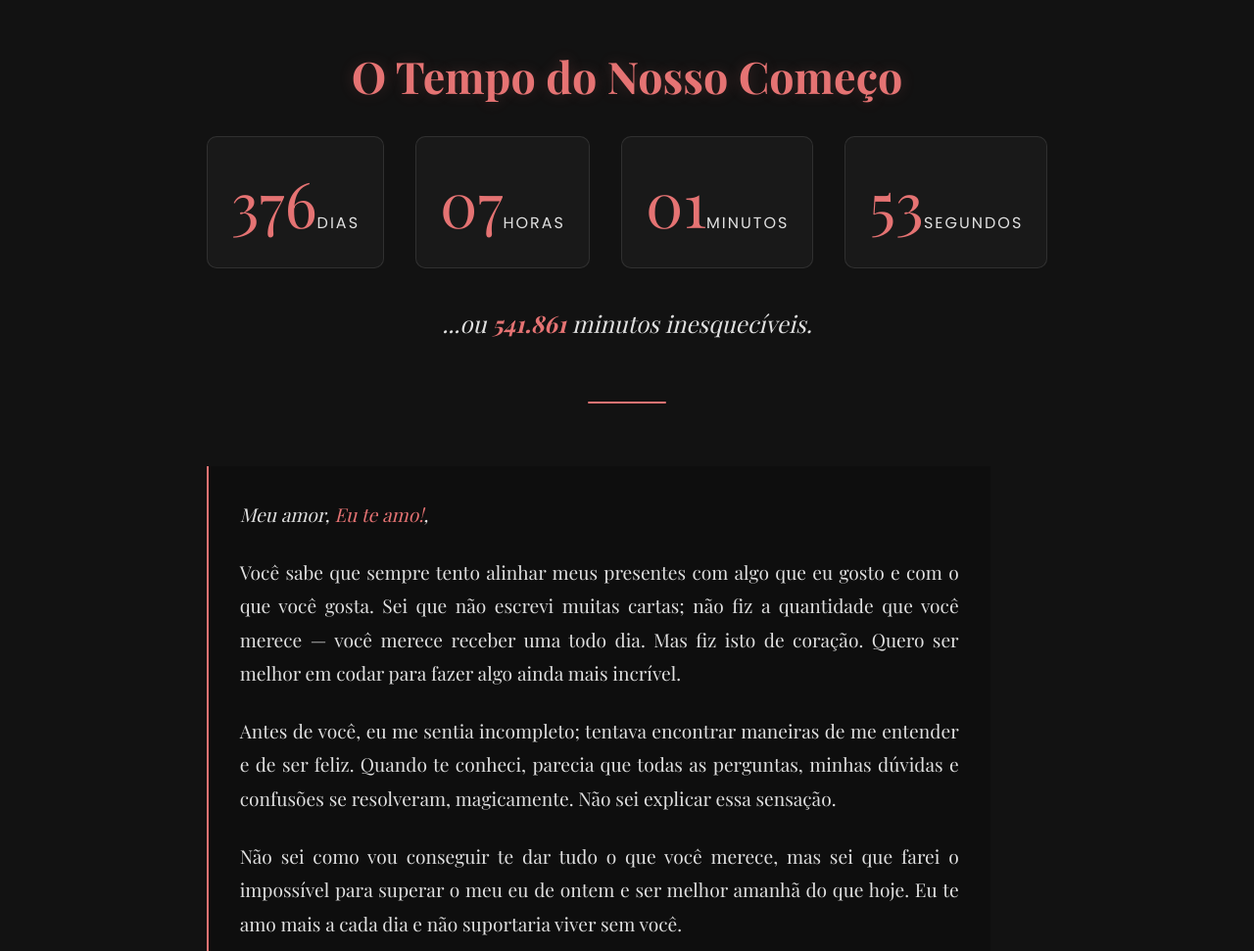
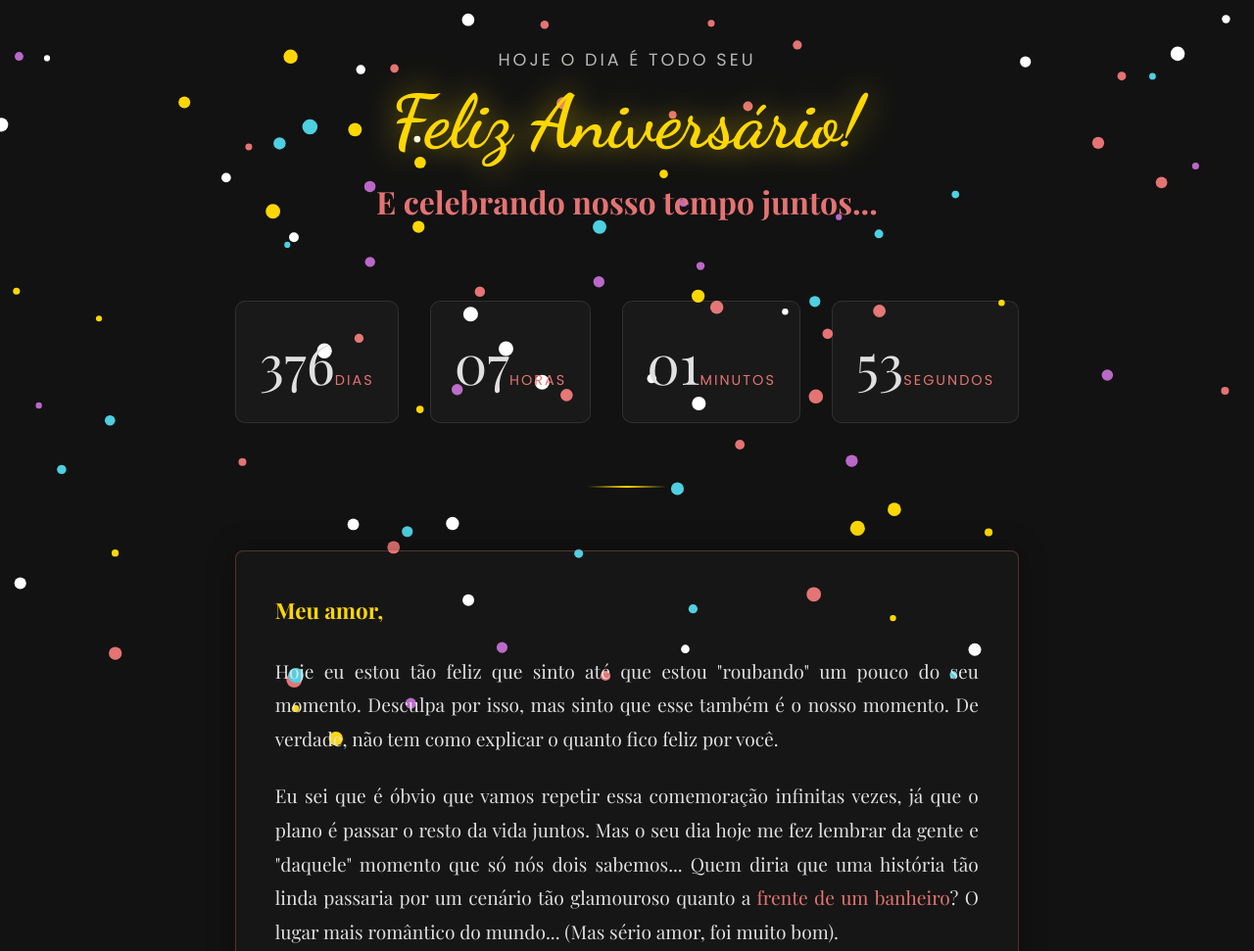
Before and after one commit to Gabrielsena-eng/Carta-Para-Namorada, a plain HTML site: page index.html in a window 1280 px wide. Shown: the top 971 px of the page at 98% size. Drawn offline with nearby package versions, Linux system fonts and the light colour scheme; a web font is replaced by a local one.

Commit message:
Aniversario

```diff
--- a/index.html
+++ b/index.html
@@ -3,18 +3,18 @@
 <head>
     <meta charset="UTF-8">
     <meta name="viewport" content="width=device-width, initial-scale=1.0">
-    <title>Nossa História em Contagem</title>
+    <title>Feliz Aniversário, Meu Amor!</title>
 
-    <!-- Importando fontes elegantes -->
     <link rel="preconnect" href="https://fonts.googleapis.com">
     <link rel="preconnect" href="https://fonts.gstatic.com" crossorigin>
-    <link href="https://fonts.googleapis.com/css2?family=Playfair+Display:ital,wght@0,400;0,700&family=Poppins:wght@300;400&family=Dancing+Script:wght@700&display=swap" rel="stylesheet">
+    <link href="https://fonts.googleapis.com/css2?family=Playfair+Display:ital,wght@0,400;0,700;1,400&family=Poppins:wght@300;400;600&family=Dancing+Script:wght@700&display=swap" rel="stylesheet">
 
     <style>
         /* --- Configurações Globais --- */
         :root {
             --background-color: #121212;
-            --primary-red: #E57373; /* Unificando o vermelho romântico */
+            --primary-red: #E57373;
+            --gold-accent: #FFD700; /* Novo: Dourado para aniversário */
             --text-color: #E0E0E0;
             --polaroid-bg: #FDFDFD;
             --shadow-color-strong: rgba(0, 0, 0, 0.5);
@@ -46,6 +46,7 @@
             padding: 3rem 1rem;
             animation: fadeIn 1.5s ease-in-out;
             overflow-x: hidden;
+            position: relative;
         }
 
         @keyframes fadeIn {
@@ -53,31 +54,64 @@
             to { opacity: 1; }
         }
 
-        /* --- Títulos e Estrutura de Seção --- */
+        /* --- Títulos e Cabeçalho de Aniversário --- */
+        header {
+            margin-bottom: 3rem;
+            position: relative;
+            z-index: 2;
+        }
+
+        .sub-header {
+            font-family: var(--font-body);
+            font-size: 1.1rem;
+            letter-spacing: 3px;
+            text-transform: uppercase;
+            color: var(--text-color);
+            margin-bottom: 0.5rem;
+            opacity: 0.8;
+        }
+
+        .birthday-title {
+            font-family: var(--font-script);
+            font-size: 4.5rem; /* Fonte maior para destaque */
+            color: var(--gold-accent); /* Dourado */
+            text-shadow: 0 0 20px rgba(255, 215, 0, 0.3);
+            margin-bottom: 1rem;
+            animation: pulse 2s infinite ease-in-out;
+            line-height: 1.2;
+        }
+
+        @keyframes pulse {
+            0% { transform: scale(1); text-shadow: 0 0 20px rgba(255, 215, 0, 0.3); }
+            50% { transform: scale(1.05); text-shadow: 0 0 30px rgba(255, 215, 0, 0.6); }
+            100% { transform: scale(1); text-shadow: 0 0 20px rgba(255, 215, 0, 0.3); }
+        }
+
         .main-title {
             font-family: var(--font-display);
-            font-size: 2.8rem;
+            font-size: 2rem;
             font-weight: 700;
             color: var(--primary-red);
             margin-bottom: 2rem;
-            text-shadow: 0 0 15px var(--shadow-color-soft);
         }
 
         .section-divider {
             width: 80px;
             height: 2px;
-            background-color: var(--primary-red);
+            background: linear-gradient(90deg, transparent, var(--gold-accent), transparent);
             margin: 4rem auto;
             border-radius: 2px;
         }
 
-        /* --- Contador Principal (NOVO ESTILO) --- */
+        /* --- Contador --- */
         #timer-container {
             display: flex;
             justify-content: center;
             flex-wrap: wrap;
             gap: 2rem;
             margin-bottom: 2.5rem;
+            position: relative;
+            z-index: 2;
         }
 
         #timer-container .time-unit {
@@ -91,36 +125,33 @@
         #timer-container .time-unit:hover {
             transform: translateY(-5px);
             box-shadow: 0 5px 20px rgba(0,0,0,0.3);
+            border-color: var(--primary-red);
         }
         #timer-container .number {
-            font-size: 4rem;
+            font-size: 3.5rem;
             font-family: var(--font-display);
-            color: var(--primary-red);
+            color: var(--text-color);
         }
         #timer-container .label {
-            font-size: 1rem;
+            font-size: 0.9rem;
             text-transform: uppercase;
             letter-spacing: 2px;
             margin-top: 0.75rem;
-        }
-        #total-minutes-container {
-            font-size: 1.5rem;
-            font-family: var(--font-display);
-            font-style: italic;
-        }
-        #total-minutes-container .number {
             color: var(--primary-red);
-            font-weight: 700;
         }
 
         /* --- Seção da Carta --- */
         .letter-container {
             max-width: 800px;
             width: 100%;
-            padding: 2rem;
-            background-color: rgba(0,0,0,0.2);
-            border-left: 2px solid var(--primary-red);
+            padding: 2.5rem;
+            background-color: rgba(255,255,255,0.02);
+            border: 1px solid rgba(229, 115, 115, 0.3);
+            border-radius: 8px;
             margin-top: 2rem;
+            position: relative;
+            z-index: 2;
+            box-shadow: 0 0 30px rgba(0,0,0,0.3);
         }
 
         .letter-container p {
@@ -131,7 +162,13 @@
             margin-bottom: 1.5rem;
         }
 
-        .letter-container .intro, .letter-container .conclusion { font-style: italic; }
+        .letter-container .intro {
+            font-size: 1.4rem;
+            color: var(--gold-accent);
+            font-weight: bold;
+            text-align: left;
+        }
+
         .letter-container .signature {
             font-family: var(--font-script);
             font-size: 2.5rem;
@@ -139,42 +176,45 @@
             text-align: right;
             margin-top: 2rem;
         }
-        .placeholder { color: var(--primary-red); font-style: italic; }
 
-        /* --- Galeria de Fotos em Arco --- */
+        .highlight { color: var(--primary-red); }
+
+        /* --- Galeria de Fotos --- */
         .gallery-container {
             position: relative;
             display: flex;
             justify-content: center;
             align-items: center;
             width: 100%;
-            height: 400px; /* Aumentei a altura para acomodar fotos maiores */
+            height: 400px;
             margin-top: 2rem;
+            z-index: 2;
         }
 
         .polaroid {
             position: absolute;
             background-color: var(--polaroid-bg);
-            padding: 15px 15px 45px 15px;
-            border-radius: 4px;
-            box-shadow: 0 8px 16px var(--shadow-color-strong);
-            transition: transform 0.3s ease, box-shadow 0.3s ease;
-            width: 240px; /* Aumentei a largura da polaroid */
+            padding: 15px 15px 50px 15px;
+            border-radius: 2px;
+            box-shadow: 0 10px 25px var(--shadow-color-strong);
+            transition: all 0.4s ease;
+            width: 240px;
+            cursor: pointer;
         }
 
         .polaroid:hover {
-            transform: scale(1.1) rotate(0deg) !important;
-            box-shadow: 0 12px 24px var(--shadow-color-strong);
-            z-index: 10;
+            transform: scale(1.15) rotate(0deg) !important;
+            z-index: 20;
+            box-shadow: 0 15px 35px rgba(0,0,0,0.6);
         }
 
         .polaroid img {
             width: 100%;
             height: auto;
             display: block;
-            aspect-ratio: 1 / 1; /* Força o formato quadrado da foto */
-            object-fit: cover; /* Garante que a imagem preencha o espaço sem distorcer */
-            border: 1px solid #eee; /* Adiciona uma borda sutil na foto */
+            aspect-ratio: 1 / 1;
+            object-fit: cover;
+            border: 1px solid #eee;
         }
 
         .polaroid.p1 { transform: translateX(-240px) translateY(120px) rotate(-15deg); }
@@ -182,117 +222,165 @@
         .polaroid.p3 { transform: translateX(80px) translateY(20px) rotate(5deg); }
         .polaroid.p4 { transform: translateX(240px) translateY(120px) rotate(15deg); }
 
+        /* --- Confete (Canvas) --- */
+        #confetti-canvas {
+            position: fixed;
+            top: 0;
+            left: 0;
+            width: 100%;
+            height: 100%;
+            pointer-events: none;
+            z-index: 1;
+        }
+
         /* --- Responsividade --- */
         @media (max-width: 768px) {
-            .main-title { font-size: 2.2rem; }
+            .birthday-title { font-size: 3rem; }
+            .main-title { font-size: 1.5rem; }
 
-            #timer-container { gap: 1rem; }
-            #timer-container .time-unit { min-width: 90px; padding: 1rem; }
-            #timer-container .number { font-size: 2.5rem; }
-            #timer-container .label { font-size: 0.8rem; }
-            #total-minutes-container { font-size: 1.2rem; }
-
-            .letter-container { padding: 1.5rem; }
-            .letter-container p { font-size: 1.1rem; }
+            #timer-container { gap: 0.8rem; }
+            #timer-container .time-unit { min-width: 80px; padding: 1rem; }
+            #timer-container .number { font-size: 2rem; }
+            #timer-container .label { font-size: 0.7rem; }
 
             .gallery-container {
                 display: grid;
                 grid-template-columns: 1fr 1fr;
-                gap: 1.5rem;
+                gap: 1rem;
+                height: auto;
                 position: static;
-                height: auto;
-                margin-top: 4rem;
-                padding: 0 1rem;
+                margin-top: 3rem;
             }
-            .polaroid { position: static; width: 100%; }
-            .polaroid.p1 { transform: rotate(-8deg); }
-            .polaroid.p2 { transform: rotate(5deg); }
-            .polaroid.p3 { transform: rotate(-6deg); }
-            .polaroid.p4 { transform: rotate(8deg); }
+            .polaroid { position: static; width: 100%; transform: none !important; }
         }
-
-        @media (max-width: 480px) {
-            .gallery-container { grid-template-columns: 1fr; gap: 2rem; }
-        }
-
     </style>
 </head>
 <body>
 
+    <canvas id="confetti-canvas"></canvas>
+
     <header>
-        <h1 class="main-title">O Tempo do Nosso Começo</h1>
+        <div class="sub-header">Hoje o dia é todo seu</div>
+        <h1 class="birthday-title">Feliz Aniversário!</h1>
+        <p class="main-title">E celebrando nosso tempo juntos...</p>
     </header>
 
     <main>
-        <!-- Contador Principal (Estilo Novo) -->
         <section id="timer-container">
             <div class="time-unit"><span id="days" class="number">0</span><span class="label">Dias</span></div>
             <div class="time-unit"><span id="hours" class="number">00</span><span class="label">Horas</span></div>
             <div class="time-unit"><span id="minutes" class="number">00</span><span class="label">Minutos</span></div>
             <div class="time-unit"><span id="seconds" class="number">00</span><span class="label">Segundos</span></div>
         </section>
-        <div id="total-minutes-container">...ou <span id="total-minutes" class="number">0</span> minutos inesquecíveis.</div>
 
         <div class="section-divider"></div>
 
-        <!-- Carta -->
         <section class="letter-container">
-            <p class="intro">Meu amor, <span class="placeholder">Eu te amo!</span>,</p>
-            <p>Você sabe que sempre tento alinhar meus presentes com algo que eu gosto e com o que você gosta. Sei que não escrevi muitas cartas; não fiz a quantidade que você merece — você merece receber uma todo dia. Mas fiz isto de coração. Quero ser melhor em codar para fazer algo ainda mais incrível.</p>
-            <p>Antes de você, eu me sentia incompleto; tentava encontrar maneiras de me entender e de ser feliz. Quando te conheci, parecia que todas as perguntas, minhas dúvidas e confusões se resolveram, magicamente. Não sei explicar essa sensação.</p>
-            <p>Não sei como vou conseguir te dar tudo o que você merece, mas sei que farei o impossível para superar o meu eu de ontem e ser melhor amanhã do que hoje. Eu te amo mais a cada dia e não suportaria viver sem você.</p>
-            <p class="conclusion">Com todo o meu amor,</p>
-            <p class="signature"><span class="placeholder">Eu mesmo</span></p>
+            <p class="intro">Meu amor,</p>
+
+            <p>Hoje eu estou tão feliz que sinto até que estou "roubando" um pouco do seu momento. Desculpa por isso, mas sinto que esse também é o nosso momento. De verdade, não tem como explicar o quanto fico feliz por você.</p>
+
+            <p>Eu sei que é óbvio que vamos repetir essa comemoração infinitas vezes, já que o plano é passar o resto da vida juntos. Mas o seu dia hoje me fez lembrar da gente e "daquele" momento que só nós dois sabemos... Quem diria que uma história tão linda passaria por um cenário tão glamouroso quanto a <span class="highlight">frente de um banheiro</span>? O lugar mais romântico do mundo... (Mas sério amor, foi muito bom).</p>
+
+            <p>Hoje é o seu dia, só seu, e eu fico honrado em participar. Às vezes você não percebe a mulher maravilhosa que é, e nem o quão sortudos nós somos (eu e sua família) de ter você. E aproveita, viu? Porque prometo que esse será o seu aniversário mais "simples". Pode anotar: os próximos serão comemorados em uma ilha reservada.</p>
+
+            <p>Eu te amo, minha bebezinha. Que esse dia seja inesquecível.</p>
+
+            <p class="signature">Feliz aniversário! <br>Antonio</p>
         </section>
 
         <div class="section-divider"></div>
 
-        <!-- Galeria de Fotos -->
-        <h2 class="main-title" style="font-size: 2.2rem; margin-top: 0;">Nossas Memórias</h2>
+        <h2 class="main-title">Nossos Momentos</h2>
         <section class="gallery-container">
-            <div class="polaroid p1"><img src="Imagem do WhatsApp de 2025-09-21 à(s) 12.53.39_8b2b8451.jpg" alt="Nossa primeira foto"></div>
-            <div class="polaroid p2"><img src="Imagem do WhatsApp de 2025-09-21 à(s) 12.53.39_a02944fc.jpg" alt="Nossa viagem"></div>
-            <div class="polaroid p3"><img src="Imagem do WhatsApp de 2025-09-21 à(s) 12.53.39_e22eb6fa.jpg" alt="Um momento especial"></div>
-            <div class="polaroid p4"><img src="Imagem do WhatsApp de 2025-09-21 à(s) 12.53.39_f1054717.jpg" alt="Nós hoje"></div>
+            <div class="polaroid p1"><img src="Imagem do WhatsApp de 2025-09-21 à(s) 12.53.39_8b2b8451.jpg" alt="Foto 1"></div>
+            <div class="polaroid p2"><img src="foto praia.jpg" alt="Foto 2"></div>
+            <div class="polaroid p3"><img src="nos dois.jpg" alt="Foto 3"></div>
+            <div class="polaroid p4"><img src="foto natal.jpg" alt="Foto 4"></div>
         </section>
     </main>
 
     <script>
-        // --- CONFIGURAÇÃO DA DATA ---
-        // Altere para a data e hora exatas do primeiro encontro.
-        // Formato: Ano, Mês (0-11), Dia, Hora, Minuto, Segundo
-        const startDate = new Date(2024, 10, 23, 20, 0, 0); // Mês 10 = Novembro
-
         // --- LÓGICA DO CONTADOR ---
-        const daysElem = document.getElementById('days');
-        const hoursElem = document.getElementById('hours');
-        const minutesElem = document.getElementById('minutes');
-        const secondsElem = document.getElementById('seconds');
-        const totalMinutesElem = document.getElementById('total-minutes');
+        // Altere para a data de início do namoro
+        const startDate = new Date(2024, 10, 23, 20, 0, 0);
 
         function updateTimer() {
             const now = new Date();
             const diffInSeconds = Math.floor((now - startDate) / 1000);
 
-            if (diffInSeconds >= 0) { // Garante que o contador só rode após a data de início
+            if (diffInSeconds >= 0) {
                 const days = Math.floor(diffInSeconds / 86400);
                 const hours = Math.floor((diffInSeconds % 86400) / 3600);
                 const minutes = Math.floor((diffInSeconds % 3600) / 60);
                 const seconds = diffInSeconds % 60;
-                const totalMinutes = Math.floor(diffInSeconds / 60);
 
-                daysElem.textContent = days;
-                hoursElem.textContent = String(hours).padStart(2, '0');
-                minutesElem.textContent = String(minutes).padStart(2, '0');
-                secondsElem.textContent = String(seconds).padStart(2, '0');
-                totalMinutesElem.textContent = totalMinutes.toLocaleString('pt-BR');
+                document.getElementById('days').textContent = days;
+                document.getElementById('hours').textContent = String(hours).padStart(2, '0');
+                document.getElementById('minutes').textContent = String(minutes).padStart(2, '0');
+                document.getElementById('seconds').textContent = String(seconds).padStart(2, '0');
+            }
+        }
+        setInterval(updateTimer, 1000);
+        updateTimer();
+
+        // --- EFEITO DE CONFETES ---
+        const canvas = document.getElementById('confetti-canvas');
+        const ctx = canvas.getContext('2d');
+        canvas.width = window.innerWidth;
+        canvas.height = window.innerHeight;
+
+        const confettiParticles = [];
+        const confettiCount = 150;
+        const colors = ['#E57373', '#FFD700', '#FFFFFF', '#BA68C8', '#4DD0E1'];
+
+        function Confetti() {
+            this.x = Math.random() * canvas.width;
+            this.y = Math.random() * canvas.height - canvas.height;
+            this.color = colors[Math.floor(Math.random() * colors.length)];
+            this.size = Math.random() * 5 + 3;
+            this.speedY = Math.random() * 2 + 1;
+            this.speedX = Math.random() * 2 - 1;
+
+            this.update = function() {
+                this.y += this.speedY;
+                this.x += this.speedX;
+                if (this.y > canvas.height) {
+                    this.y = 0 - this.size;
+                    this.x = Math.random() * canvas.width;
+                }
+            }
+
+            this.draw = function() {
+                ctx.fillStyle = this.color;
+                ctx.beginPath();
+                ctx.arc(this.x, this.y, this.size, 0, Math.PI * 2);
+                ctx.fill();
             }
         }
 
-        // --- INICIALIZAÇÃO ---
-        updateTimer();
-        setInterval(updateTimer, 1000);
+        function initConfetti() {
+            for (let i = 0; i < confettiCount; i++) {
+                confettiParticles.push(new Confetti());
+            }
+            animateConfetti();
+        }
+
+        function animateConfetti() {
+            ctx.clearRect(0, 0, canvas.width, canvas.height);
+            for (let i = 0; i < confettiParticles.length; i++) {
+                confettiParticles[i].update();
+                confettiParticles[i].draw();
+            }
+            requestAnimationFrame(animateConfetti);
+        }
+
+        window.addEventListener('resize', () => {
+            canvas.width = window.innerWidth;
+            canvas.height = window.innerHeight;
+        });
+
+        initConfetti();
     </script>
-
 </body>
 </html>
```
Also changed, not shown: foto natal.jpg (added), foto praia.jpg (added), nos dois.jpg (added).
